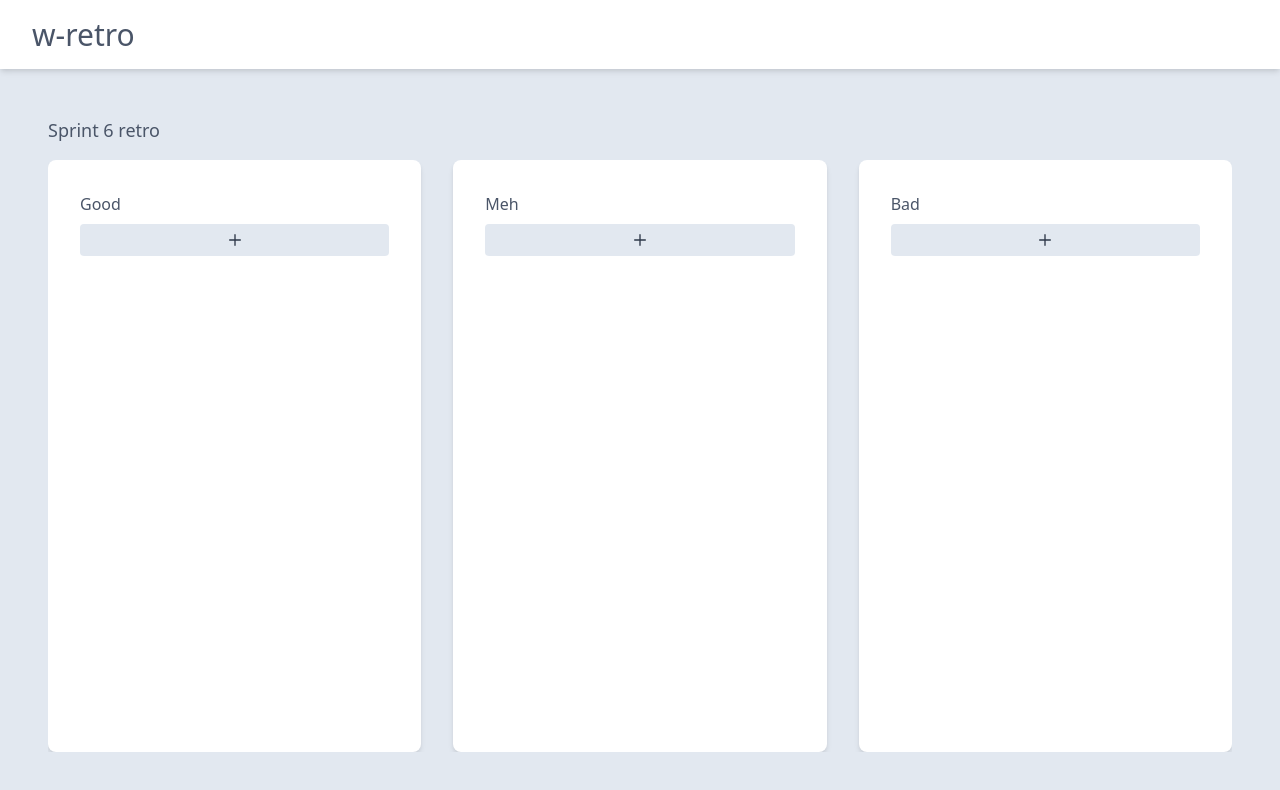
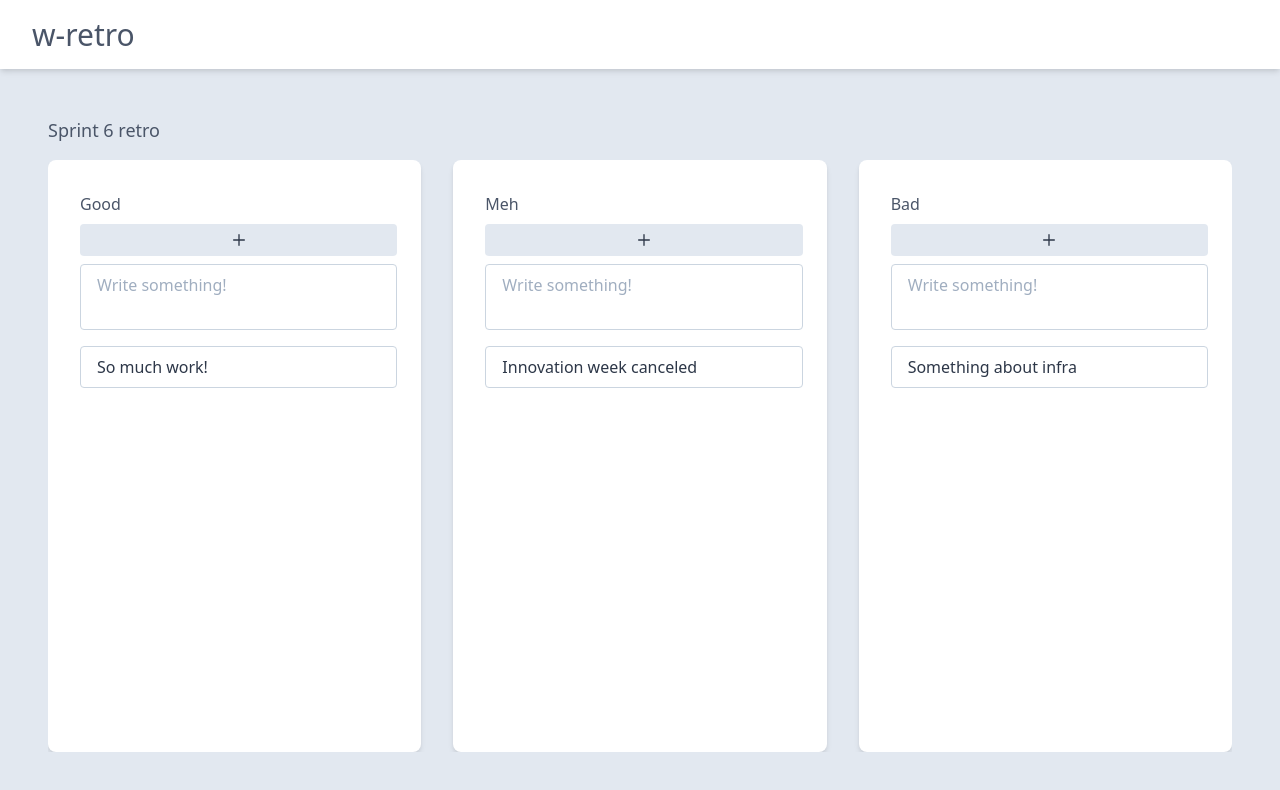
Before and after one commit to javiruiz01/w-retro, a Svelte app: page / in a window 1280 px wide. Shown: the top 790 px of the page. Built offline with nearby package versions, Linux system fonts and the light colour scheme.

Commit message:
Show textarea on click

```diff
--- /dev/null
+++ b/public/assets/styles/scrollbars.css
@@ -0,0 +1,50 @@
+html::-webkit-scrollbar {
+  width: 8px;
+  height: 8px;
+}
+
+.scrollable-container::-webkit-scrollbar {
+  width: 4px;
+  height: 4px;
+}
+
+html {
+  scrollbar-width: thin;
+  scrollbar-color: #d0d0d0 #e1e1e1;
+}
+
+.scrollable-container {
+  scrollbar-width: thin;
+  scrollbar-color: transparent transparent;
+}
+
+.scrollable-container:hover {
+  scrollbar-color: #d0d0d0 transparent;
+}
+
+html::-webkit-scrollbar-track,
+.scrollable-container::-webkit-scrollbar-track {
+  background-clip: content-box;
+  border-radius: 3px;
+}
+
+html::-webkit-scrollbar-track {
+  background: #e1e1e1;
+}
+
+.scrollable-container::-webkit-scrollbar-track {
+  background: transparent;
+}
+
+html::-webkit-scrollbar-thumb {
+  background-color: #d0d0d0;
+  border-radius: 6px;
+}
+
+.scrollable-container::-webkit-scrollbar-thumb {
+  border-radius: 6px;
+}
+
+.scrollable-container:hover::-webkit-scrollbar-thumb {
+  background-color: #d0d0d0;
+}
--- a/public/global.css
+++ b/public/global.css
@@ -1,49 +1 @@
-html::-webkit-scrollbar {
-  width: 9px;
-  height: 9px;
-}
-
-.scrollable-container::-webkit-scrollbar {
-  width: 5px;
-  height: 5px;
-}
-
-html {
-  scrollbar-width: thin;
-  scrollbar-color: #d0d0d0 #e1e1e1;
-}
-
-.scrollable-container {
-  scrollbar-width: thin;
-  scrollbar-color: transparent transparent;
-}
-.scrollable-container:hover {
-  scrollbar-color: #d0d0d0 transparent;
-}
-
-html::-webkit-scrollbar-track,
-.scrollable-container::-webkit-scrollbar-track {
-  background-clip: content-box;
-  border-radius: 3px;
-}
-
-html::-webkit-scrollbar-track {
-  background: #e1e1e1;
-}
-
-.scrollable-container::-webkit-scrollbar-track {
-  background: transparent;
-}
-
-html::-webkit-scrollbar-thumb {
-  background-color: #d0d0d0;
-  border-radius: 6px;
-}
-
-.scrollable-container::-webkit-scrollbar-thumb {
-  border-radius: 6px;
-}
-
-.scrollable-container:hover::-webkit-scrollbar-thumb {
-  background-color: #d0d0d0;
-}
+@import 'assets/styles/scrollbars.css';
--- a/src/App.svelte
+++ b/src/App.svelte
@@ -1,24 +1,34 @@
 <script>
   import Tailwindcss from './Tailwindcss.svelte';
   import Navbar from './Navbar.svelte';
-  import Card from './Card.svelte';
 
+  let commentText;
+  let textareaToShow;
   const cards = [
     {
       title: 'Good',
-      elements: [{ text: 'So much work!' }],
+      comments: [{ text: 'So much work!' }],
     },
     {
       title: 'Meh',
-      elements: [{ text: 'Innovation week' }],
+      comments: [{ text: 'Innovation week canceled' }],
     },
     {
       title: 'Bad',
-      elements: [{ text: 'Something about infra' }],
+      comments: [{ text: 'Something about infra' }],
     },
   ];
 
   $: getMargin = (idx) => (idx === cards.length - 1 ? 'mr-0' : 'mr-8');
+
+  function showTextarea(idx) {
+    textareaToShow = textareaToShow === idx ? '' : idx;
+  }
+
+  function addComment(idx) {
+    const comments = cards[idx].comments;
+    cards[idx].comments = [...comments, { text: 'holiwis' }];
+  }
 </script>
 
 <Navbar />
@@ -26,9 +36,48 @@
   <div class="flex flex-col h-full">
     <span class="text-lg text-gray-700 mb-4">Sprint 6 retro</span>
     <div class="flex h-full overflow-x-scroll scrollable-container">
-      {#each cards as card, idx}
-        <div class="w-full min-w-1/4 {getMargin(idx)}">
-          <Card data={card} />
+      {#each cards as { title, comments }, idx}
+        <div class="w-full min-w-13 {getMargin(idx)}">
+          <div
+            class="h-full flex flex-col py-8 pl-8 pr-6 bg-white rounded-lg
+            border-gray-400 flex align-center w-full shadow-md overflow-y-scroll
+            scrollable-container">
+            <div class="sticky bg-white -top-2">
+              <div class="w-full text-gray-700 mb-2">{title}</div>
+              <div class="w-full">
+                <button
+                  on:click={() => showTextarea(idx)}
+                  class="bg-gray-300 hover:bg-gray-400 text-gray-800 font-bold
+                  py-2 px-4 rounded h-auto w-full flex justify-center">
+                  <svg
+                    fill="none"
+                    stroke="currentColor"
+                    stroke-linecap="round"
+                    stroke-linejoin="round"
+                    stroke-width="2"
+                    viewBox="0 0 24 24"
+                    class="w-4 h-4">
+                    <path d="M12 4v16m8-8H4" />
+                  </svg>
+                </button>
+              </div>
+            </div>
+            <textarea
+              class:hidden={textareaToShow !== idx}
+              bind:value={commentText}
+              placeholder="Write something!"
+              class="mt-2 resize-none border border-solid border-gray-400
+              rounded focus:outline focuse:shadow-outline w-full py-2 px-4" />
+            <div class="mt-2">
+              {#each comments as element}
+                <div
+                  class="mt-2 text-gray-800 py-2 px-4 rounded h-auto w-full flex
+                  items-center border border-solid border-gray-400">
+                  {element.text}
+                </div>
+              {/each}
+            </div>
+          </div>
         </div>
       {/each}
     </div>
--- a/src/Card.svelte
+++ /dev/null
@@ -1,25 +0,0 @@
-<script>
-  export let data;
-</script>
-
-<div
-  class="h-full flex flex-col p-8 bg-white rounded-lg border-gray-400 flex
-  align-center max-w-sm w-full shadow-md">
-  <div class="w-full text-gray-700 mb-2">{data.title}</div>
-  <div class="w-full">
-    <button
-      class="bg-gray-300 hover:bg-gray-400 text-gray-800 font-bold py-2 px-4
-      rounded h-auto w-full flex justify-center">
-      <svg
-        fill="none"
-        stroke="currentColor"
-        stroke-linecap="round"
-        stroke-linejoin="round"
-        stroke-width="2"
-        viewBox="0 0 24 24"
-        class="w-4 h-4">
-        <path d="M12 4v16m8-8H4" />
-      </svg>
-    </button>
-  </div>
-</div>
--- a/src/Tailwindcss.svelte
+++ b/src/Tailwindcss.svelte
@@ -6,5 +6,9 @@
     max-height: calc(theme('height.screen') - 4.31rem);
   }
 
+  .-top-2 {
+    top: -2rem;
+  }
+
   @tailwind utilities;
 </style>
--- a/tailwind.config.js
+++ b/tailwind.config.js
@@ -7,6 +7,7 @@ module.exports = {
         '1/2': '50%',
         '3/4': '75%',
         full: '100%',
+        '13': '13rem',
       },
     },
   },
```
